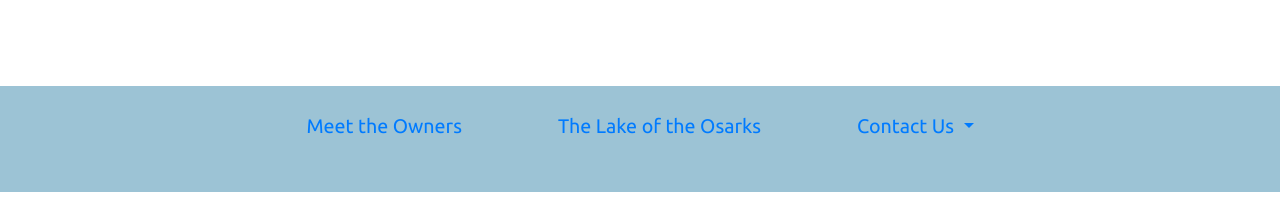
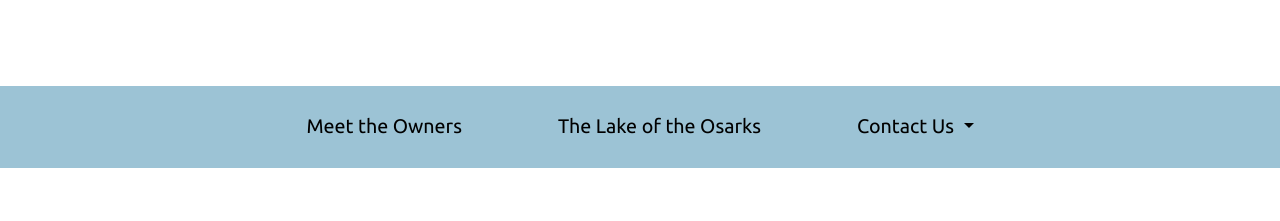
Before and after one commit to djr76/-ritcheysr, a website: page index.html in a window 1280 px wide. Shown: the part 174-395 px from the top of the page. Drawn offline with nearby package versions, Linux system fonts and the light colour scheme.

Commit message:
updated styles

```diff
--- a/styles.css
+++ b/styles.css
@@ -82,9 +82,9 @@ li{
 }
 
 
-/* Navebar-Section */
+/* Navbar-Section */
 .navbar-section{
-  background-color: #9CC3D5FF;
+  /* background-color: #9CC3D5FF; */
   margin-top: 7%;
 }
 
@@ -92,6 +92,15 @@ li{
   padding-left: 40px;
   padding-right: 40px;
   font-size: 1.23rem;
+}
+
+.navbar{
+  background-color: #9CC3D5FF;
+  color: black;
+}
+
+.nav-link{
+  color: black;
 }
 
 
```
